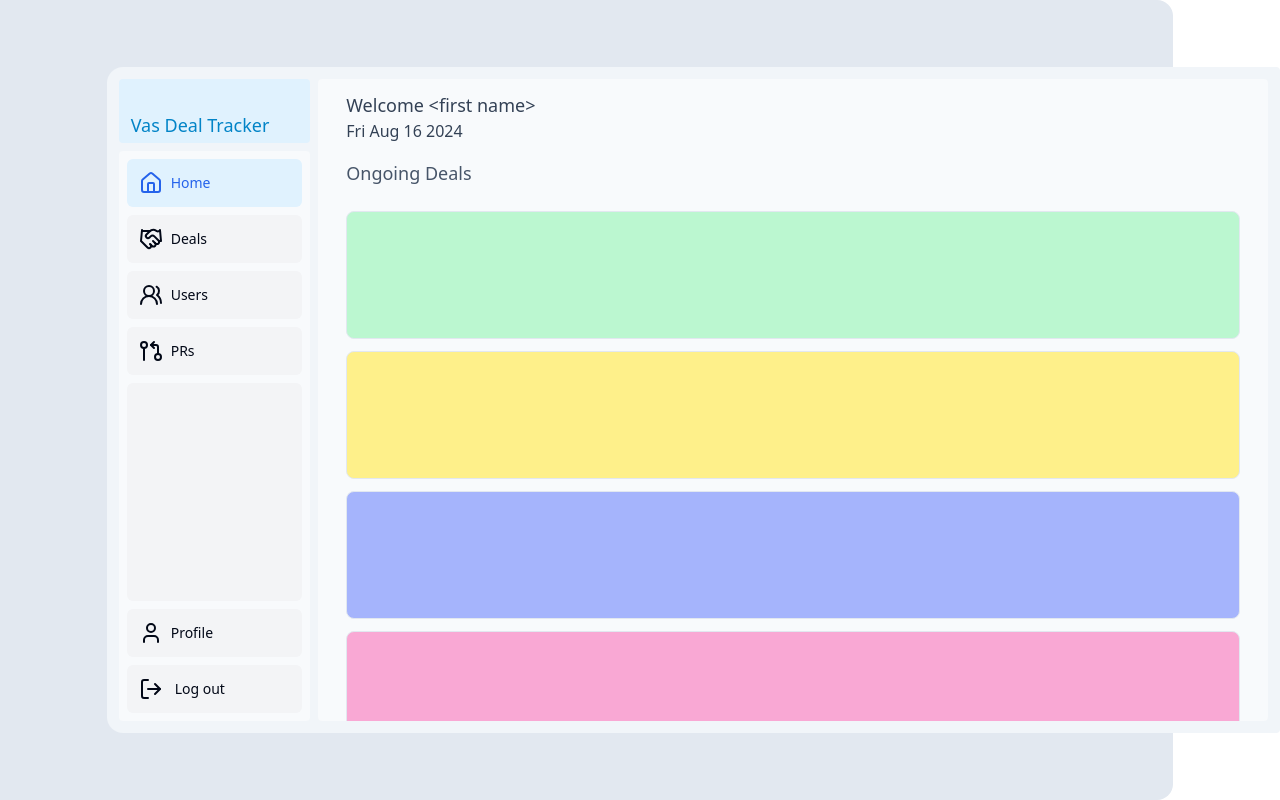
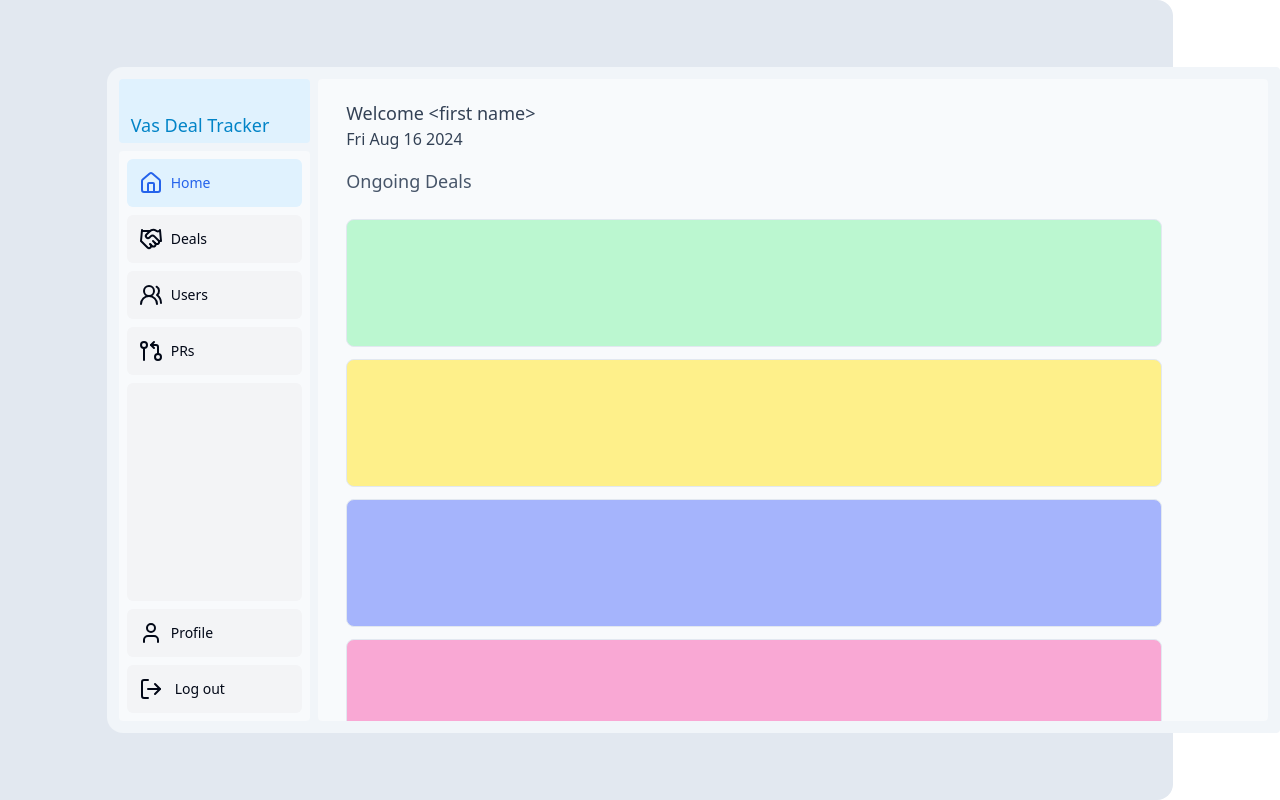
Before and after one commit to ekefan/pre-sales-deal-tracker, a Next.js app in the folder frontend/: page /dashboard in a window 1280 px wide. Built offline with nearby package versions, Linux system fonts and the light colour scheme.

Commit message:
Dashboard: home page for dashboard

```diff
--- a/frontend/app/dashboard/page.tsx
+++ b/frontend/app/dashboard/page.tsx
@@ -4,7 +4,7 @@ export default async function Page() {
   const dateString = newDate.toDateString();
 
   return (
-    <div className="flex flex-col pb-2 px-2 h-full w-full relative">
+    <div className="flex flex-col p-2 h-full w-full xl:w-11/12 relative text-sm">
       <div className="flex flex-col p-3 bg-slate-50 gap-4 sm:text-base md:text-lg text-slate-700">
         <div>
           <p className="font-medium">Welcome {`<first name>`}</p>
```
